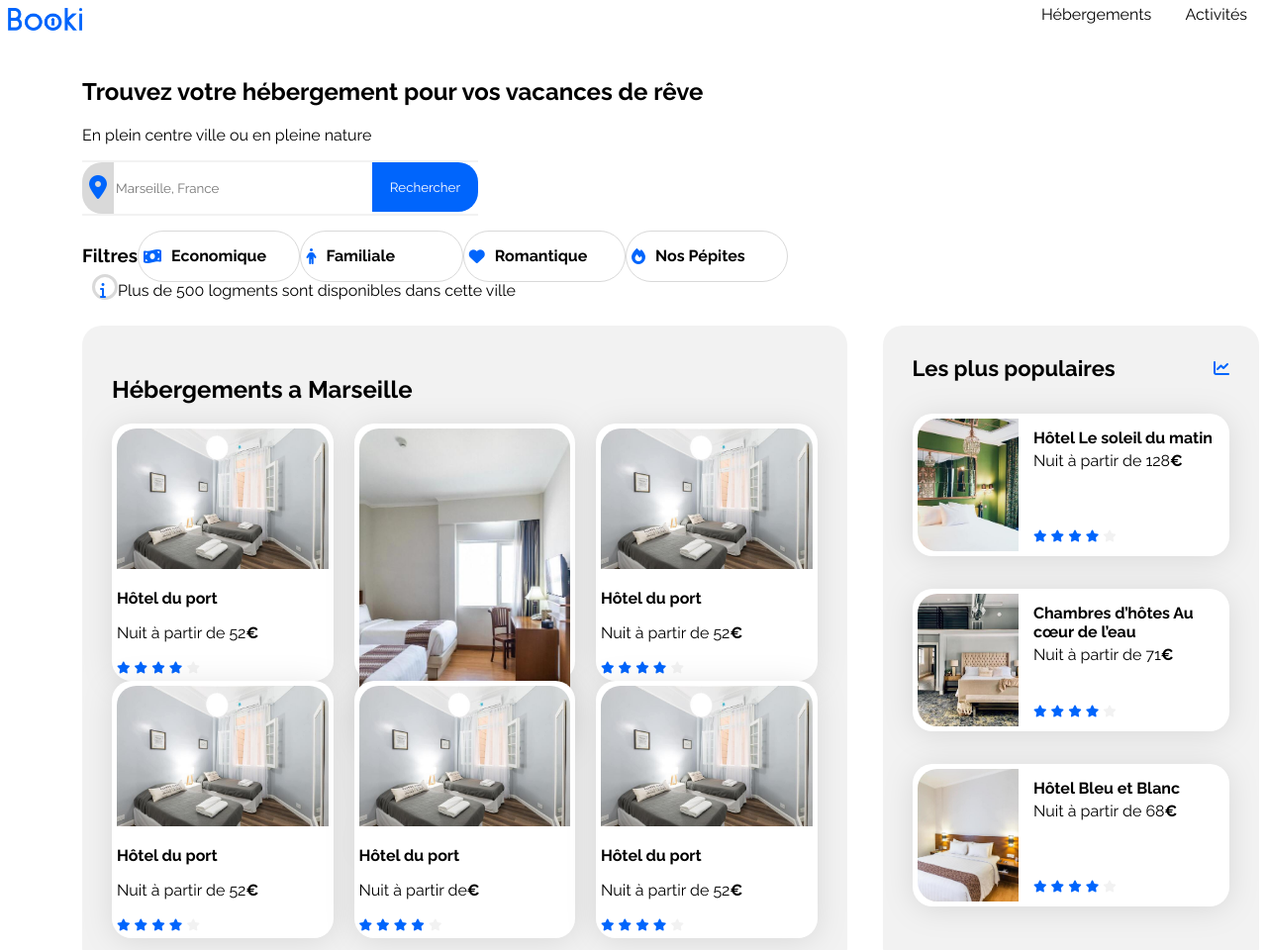
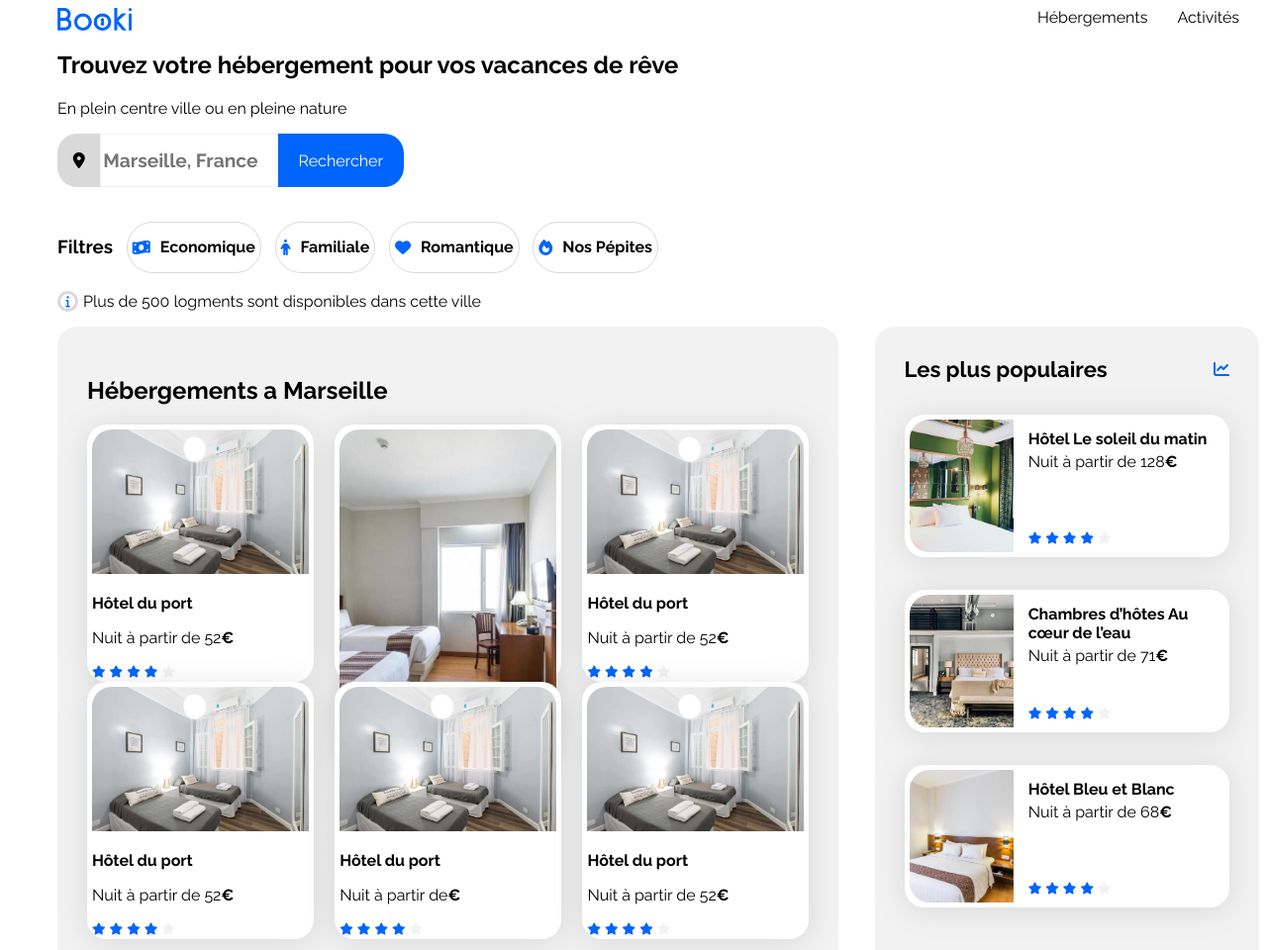
Before and after one commit to AyK0o/booki-starter-code-master, a plain HTML site: page index.html in a window 1280 px wide. Shown: the top 960 px of the page at 99% size. Drawn offline with Linux system fonts and the light colour scheme.

Commit message:
FIltres fix + Imput fix

```diff
--- a/css/style.css
+++ b/css/style.css
@@ -27,7 +27,7 @@ body {
 .main-container {
     width: 100%;
     max-width: 1440px;
-    padding: 50px 0px;
+    padding: 0px 0px 0px 50px;
     box-sizing: border-box;
 }
 
@@ -144,17 +144,13 @@ body {
 
 
 /* boutton header */
-.topdroite{
-    position: absolute;
-    right: 0px;
-    top: 5px;
-}
 .buttonTop{
     margin-left: 10px;
     margin-right: 20px;
 	box-sizing: border-box;
     text-decoration: none;
     color: black;
+    justify-content: flex-end;
 }
 .buttonhover:hover {
     color: #0065FC;
@@ -162,20 +158,22 @@ body {
     border-top-color: #0065FC;
 	border-width: 3px;
 }
-
-.header{
-    margin-top: 0px;
+.header-container{
+    width: 100%;
+    display: flex;
+    box-sizing: border-box;
 }
-/*from recherche
-revoir taille plus bordure*/
+.menu-nav{
+    width: 100%;
+    display: flex;
+    justify-content: flex-end;
+}
+/*from recherche*/
 .boxrecherche{
     display: flex;
-    width: 400px;
+    width: 350px;
     box-sizing: border-box;
     text-decoration: none;
-    border: solid var(--main-bg-color) 1px;
-    border-left: none;
-    border-right: none;
 }
 .logomap{
     background-color: #D9D9D9;
@@ -183,34 +181,37 @@ revoir taille plus bordure*/
     justify-content: center;
     align-items: center;
     border-radius:20px 0px 0px 20px ;
-    width: 50px;
+    width: 25%;
 }
 .imput{
     margin: 0px;
-    border: none;
+    border: 1px solid var(--main-bg-color);
     background-color: white;
     height: 50px;
     width: 100%;
-    color: black;
+    font-size: larger;
+    font-weight: bolder;
 }
 .imput:focus{
-    outline: none
+    outline: none;
+    font-weight: none;
+    font-size: initial;
 }
 .submit{
     border-radius: 0px 20px 20px 0px;
-    height: 50px;
-    width: 40%;
+    height: 100%;
+    width: 70%;
     background-color: #0065FC;
-    text-decoration: none;
     color: white;
     border: none;
+    font-size: medium;
 }
 
 /*Filtres*/
 .container-filtres{
-    width: 60%;
+    width: 50%;
     height: 30px;
-    margin-top: 10px;
+    margin-top: 30px;
     display: flex;
     justify-content: space-between;
     align-items:baseline;
@@ -221,7 +222,7 @@ revoir taille plus bordure*/
     align-items: center;
     border: solid #D9D9D9 1px;
     border-radius: 50px;
-    width: 200px;
+    width: auto;
     height: 50px;
 }
 .logofiltres{
@@ -235,18 +236,21 @@ revoir taille plus bordure*/
 .filtres:hover{
     background-color: #deebff ;
 }
-/* COde pour l'info nombre logement  */
+/* info logement  */
 .info{
+    margin-top: 30px;
     display: flex;
-    align-items: baseline;
-    margin: 10px;
+    align-items: center;
 }
 .logoinfo{
-    padding: 5px;
-    height: 10px;
-    width: 10px;
+    margin-right: 5px;
+    height: 15px;
+    width: 15px;
     border-radius: 50%;
     border: solid #D9D9D9;
+    display: flex;
+    align-items: center;
+    justify-content: center;
 }
 
 .activites{
--- a/index.html
+++ b/index.html
@@ -14,30 +14,34 @@
         crossorigin="anonymous" referrerpolicy="no-referrer" />
     <link rel="stylesheet" href="./css/style.css">
 </head>
-<header class="header">
-        <img class="logo"  src="images/logo/Booki@3x.png" alt="logo du site booki ">
-        <section class="topdroite">
-            <a class="buttonTop buttonhover" href="#hebergements">Hébergements</a>
-            <a class="buttonTop buttonhover" href="#activites">Activités</a>
-        </section>
-</header>
+
 <body>
     <div class="main-container">
+        <header class="header-container">
+            <img class="logo"  src="images/logo/Booki@3x.png" alt="logo du site booki ">
+            <nav class="menu-nav">
+                <a class="buttonTop buttonhover" href="#hebergements">Hébergements</a>
+                <a class="buttonTop buttonhover" href="#activites">Activités</a>
+            </nav>
+        </header>
+
         <main>
             <article>
                 <h1>Trouvez votre hébergement pour vos vacances de rêve </h1>
                 <p>En plein centre ville ou en pleine nature </p>
             </article>
-            <!-- revoir background -->
+            <!-- Formulaiore de recherche -->
             <div class="boxrecherche ">
-                    <form class="boxrecherche"method="get" action="">
-                            <i class="logomap fa-solid fa-location-dot fa-xl"></i>
+                    <form class="boxrecherche" method="get" action="">
+                            <i class="logomap fa-solid fa-location-dot" style="color: #000000;"></i>
                             <input class="imput" type="texte" name="localisation" id="localisation" size="30"  placeholder="Marseille, France"/>
                             <input type="submit" name="submit" class="submit" value="Rechercher" />
                     </form>
             </div>
             <section class="container-filtres">
-                <h3>Filtres</h3>
+                <div >
+                    <h3>Filtres</h3>
+                </div>
                 <div class="filtres">
                     <i class="logofiltres fa-solid fa-money-bill-wave"></i>
                     <h4>Economique</h4>
@@ -56,7 +60,8 @@
                 </div>
             </section>
             <div class="info">
-                <i class="logoinfo fa-solid fa-info"></i>
+                <i class="logoinfo fa-solid fa-info fa-xs" ></i>
+
                 <p>Plus de 500 logments sont disponibles dans cette ville </p>
             </div>
             <div class="hebergements-and-populaires">
```
